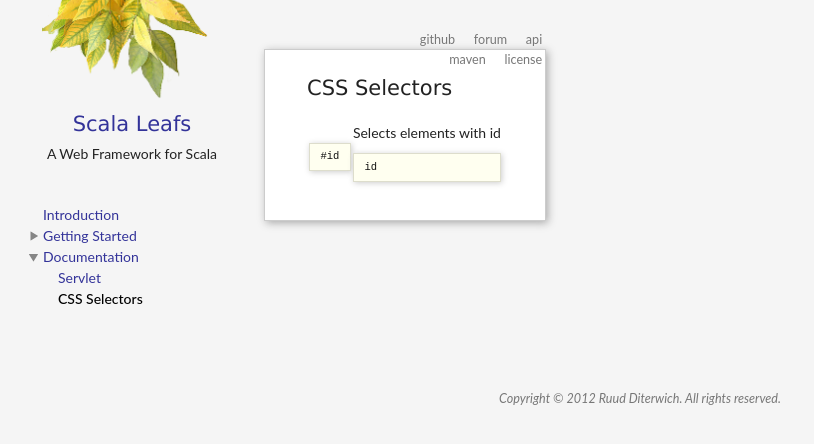
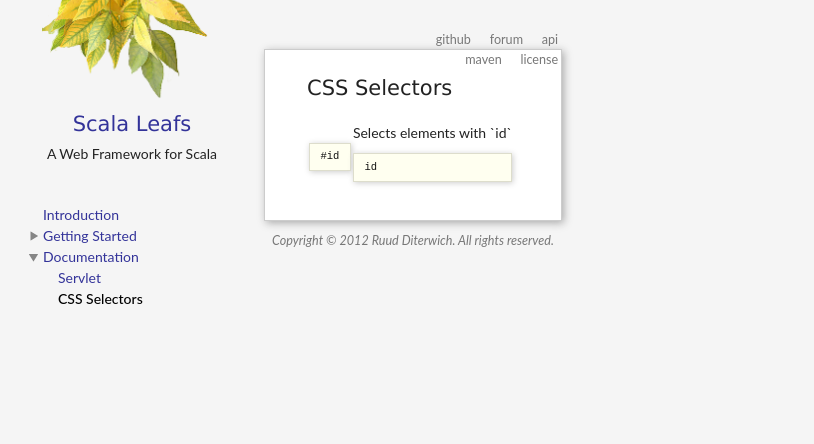
Before and after one commit to scalastuff/scalaleafs, a Jekyll site: the page built from css-selectors.md, in a window 1280 px wide. Shown: the top 444 px of the page, without its empty margins (0-814 px from the left). Built offline with Jekyll 4.4.1, drawn with Linux system fonts in a browser that asks for light colours.

Commit message:
Updated css-selectors.md

```diff
--- a/css-selectors.md
+++ b/css-selectors.md
@@ -4,5 +4,5 @@
 ---
 
 <table>
-<tr><td><pre>#id</pre></td><td>Selects elements with id <pre>id</pre></td></tr>
-<table>
+<tr><td><pre>#id</pre></td><td>Selects elements with `id` <pre>id</pre></td></tr>
+</table>
```
